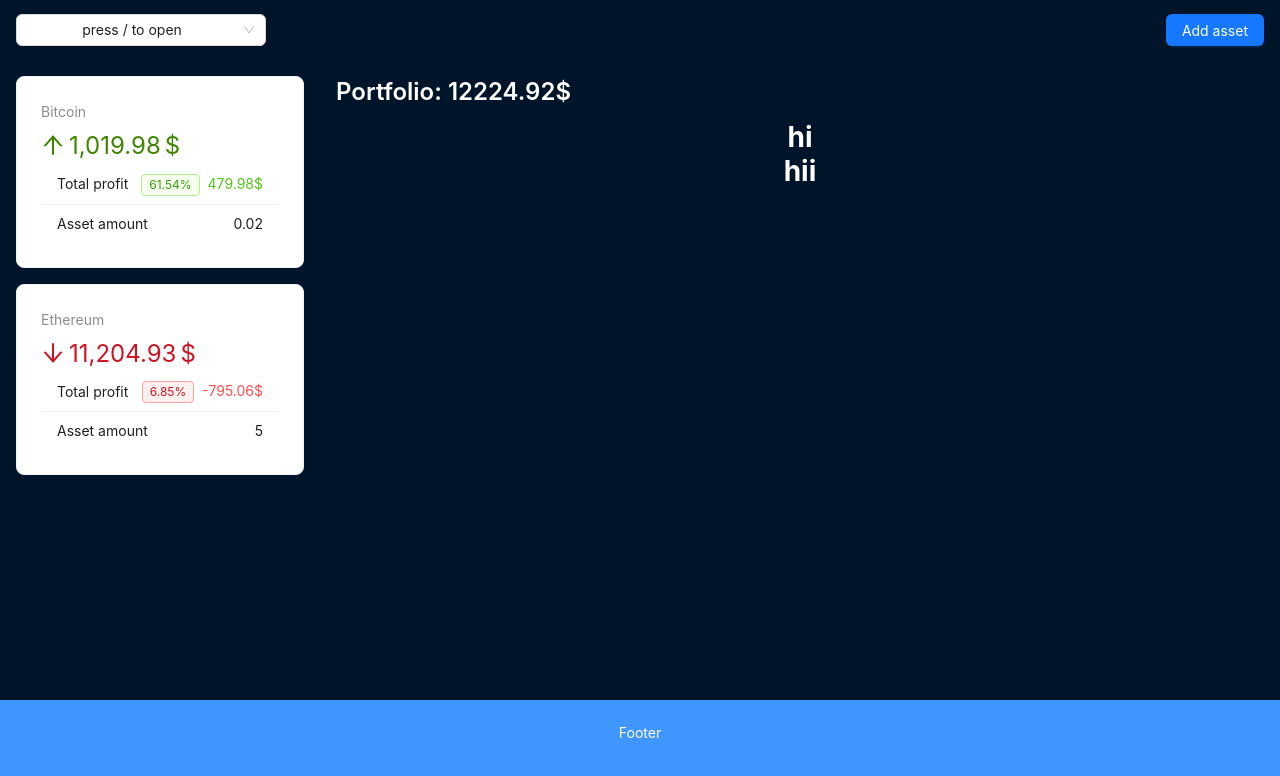
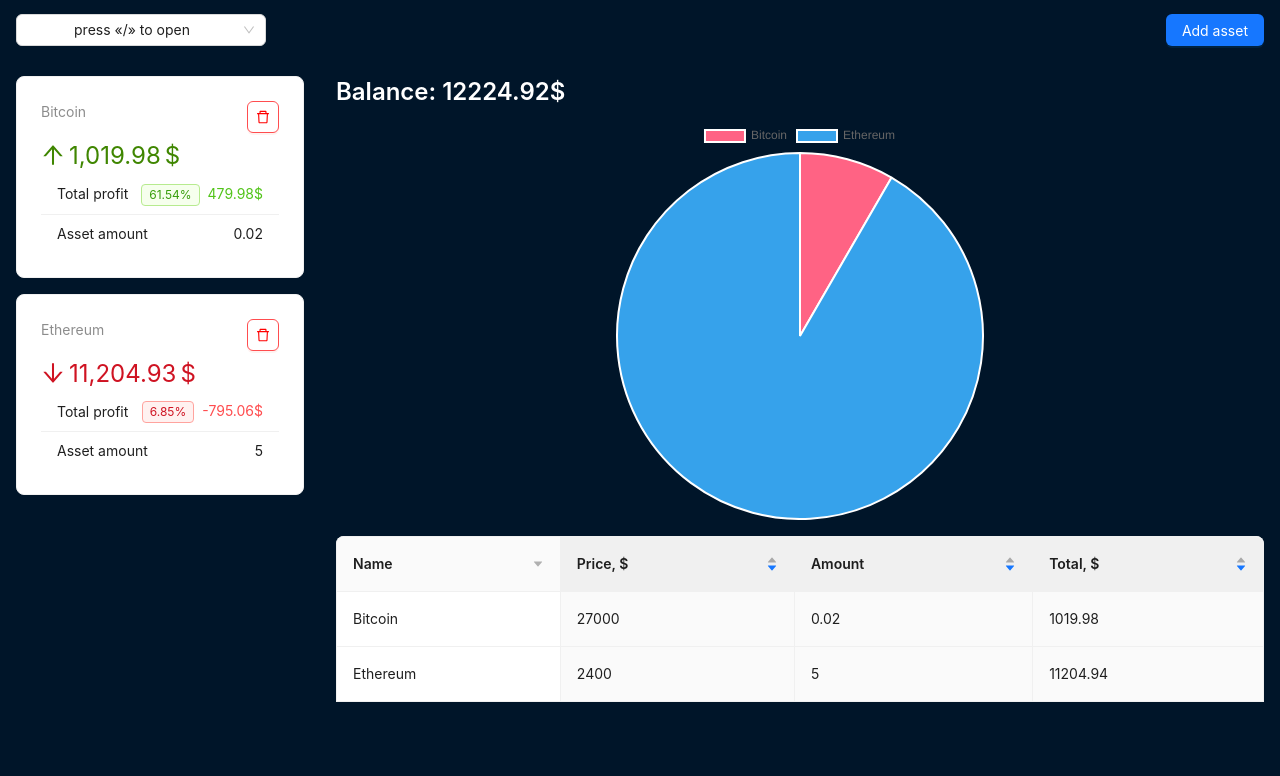
Before and after one commit to ivanikolaev/crypto-app, a React (Vite) app: page / in a window 1280 px wide. Shown: the top 776 px of the page. Built offline with nearby package versions, Linux system fonts and the light colour scheme.

Commit message:
added charts and table, finished frontend

```diff
--- a/package.json
+++ b/package.json
@@ -10,9 +10,12 @@
     "preview": "vite preview"
   },
   "dependencies": {
+    "@ant-design/icons": "^5.5.1",
     "antd": "^5.19.3",
     "react": "^18.3.1",
-    "react-dom": "^18.3.1"
+    "react-chartjs-2": "^5.2.0",
+    "react-dom": "^18.3.1",
+    "styled-components": "^6.1.13"
   },
   "devDependencies": {
     "@types/react": "^18.3.3",
--- a/src/components/AppContent.jsx
+++ b/src/components/AppContent.jsx
@@ -7,7 +7,7 @@ const { Content } = Layout
 
 const contentStyle = {
     textAlign: 'center',
-    minHeight: 'calc(100vh - 160px)',
+    minHeight: 'calc(100vh - 60px)',
     color: '#fff',
     backgroundColor: '#001529',
     padding: '1rem',
@@ -21,18 +21,25 @@ export default function AppContent() {
         return acc
     }, {})
 
+    let balance = +(assets
+        .map((asset) => asset.amount * cryptoPriceMap[asset.id])
+        .reduce((acc, value) => (acc += value), 0)
+        .toFixed(2))
+
     return (
         <Content style={contentStyle}>
             <Typography.Title level={3} style={{ textAlign: 'left', color: 'white' }}>
-                Portfolio: {' '}
-                {assets
-                    .map((asset) => asset.amount * cryptoPriceMap[asset.id])
-                    .reduce((acc, value) => (acc += value), 0)
-                    .toFixed(2)
-                }$
+                Balance: {balance}$
             </Typography.Title>
-            <PortfolioChart />
-            <AssetsTable />
+            {balance > 0 ? (
+                <>
+                    <PortfolioChart />
+                    <AssetsTable />
+                </>
+            ) : (
+                <></>
+            )}
+
         </Content>
     )
 }
--- a/src/components/AppFooter.jsx
+++ /dev/null
@@ -1,16 +0,0 @@
-import React from 'react'
-import { Layout } from 'antd'
-const { Footer } = Layout
-
-const footerStyle = {
-    textAlign: 'center',
-    color: '#fff',
-    height: 100,
-    backgroundColor: '#4096ff',
-}
-
-export default function AppFooter() {
-    return (
-        <Footer style={footerStyle}>Footer</Footer>
-    )
-}
--- a/src/components/AppHeader.jsx
+++ b/src/components/AppHeader.jsx
@@ -46,7 +46,7 @@ export default function AppHeader() {
                 open={select}
                 onSelect={handleSelect}
                 onClick={() => setSelect((prev) => !prev)}
-                value="press / to open"
+                value="press «/» to open"
                 options={crypto.map((coin) => ({
                     value: coin.id,
                     label: coin.id,
--- a/src/components/AppLayout.jsx
+++ b/src/components/AppLayout.jsx
@@ -2,7 +2,6 @@ import React, { useContext } from 'react'
 import { Layout, Spin } from 'antd'
 import AppHeader from './AppHeader'
 import AppSider from './AppSider'
-import AppFooter from './AppFooter'
 import AppContent from './AppContent'
 import CryptoContext from '../context/crypto-context'
 
@@ -19,7 +18,6 @@ export default function AppLayout() {
                 <AppSider />
                 <AppContent />
             </Layout>
-            <AppFooter />
         </Layout>
     )
 }
--- a/src/components/AppSider.jsx
+++ b/src/components/AppSider.jsx
@@ -1,6 +1,6 @@
 import React from 'react'
-import { Layout, Card, Statistic, List, Typography, Tag } from 'antd'
-import { ArrowDownOutlined, ArrowUpOutlined } from '@ant-design/icons'
+import { Layout, Card, Statistic, List, Typography, Tag, Flex, Button } from 'antd'
+import { ArrowDownOutlined, ArrowUpOutlined, DeleteOutlined } from '@ant-design/icons'
 import { capitalize } from '../utils'
 import { useCrypto } from '../context/crypto-context'
 
@@ -12,14 +12,25 @@ const siderStyle = {
 }
 
 export default function AppSider() {
-    const { assets } = useCrypto()
+    const { assets, deleteAsset } = useCrypto()
 
     return (
         <Sider width="25%" style={siderStyle}>
-            {assets.map(asset => (
+            {assets.map((asset) => (
                 <Card key={asset.id} style={{ marginBottom: '1rem' }}>
                     <Statistic
-                        title={capitalize(asset.id)}
+                        title={
+                            <Flex justify='space-between'>
+                                {capitalize(asset.id)}
+                                <Button danger style={{ width: 10 }} onClick={() => deleteAsset(asset)}>
+                                    <DeleteOutlined style={{
+                                        color: 'red',
+                                        padding: 4,
+                                        cursor: 'pointer',
+                                    }} />
+                                </Button>
+                            </Flex>
+                        }
                         value={asset.totalAmount}
                         precision={2}
                         valueStyle={{ color: asset.grow ? '#3f8600' : '#cf1322' }}
--- a/src/components/AssetsTable.jsx
+++ b/src/components/AssetsTable.jsx
@@ -1,7 +1,52 @@
 import React from 'react'
+import { Table } from 'antd';
+import { useCrypto } from '../context/crypto-context';
+
+const columns = [
+    {
+        title: 'Name',
+        dataIndex: 'name',
+        sorter: (a, b) => a.name.length - b.name.length,
+        sortDirections: ['descend'],
+    },
+    {
+        title: 'Price, $',
+        dataIndex: 'price',
+        defaultSortOrder: 'descend',
+        sorter: (a, b) => a.price - b.price,
+    },
+    {
+        title: 'Amount',
+        dataIndex: 'amount',
+        defaultSortOrder: 'descend',
+        sorter: (a, b) => a.amount - b.amount,
+    },
+    {
+        title: 'Total, $',
+        dataIndex: 'total',
+        defaultSortOrder: 'descend',
+        sorter: (a, b) => a.totalAmount - b.totalAmount,
+    },
+];
 
 export default function AssetsTable() {
+    const { assets } = useCrypto()
+
+    const data = assets.map((a) => ({
+        key: a.id,
+        name: a.name,
+        amount: a.amount,
+        price: a.price,
+        total: a.totalAmount.toFixed(2),
+    }))
+
     return (
-        <h1>hii</h1>
+        <Table
+            style={{ marginBottom: 20 }}
+            pagination={false}
+            columns={columns}
+            dataSource={data}
+            bordered
+        />
     )
 }
--- a/src/components/PortfolioChart.jsx
+++ b/src/components/PortfolioChart.jsx
@@ -1,7 +1,41 @@
 import React from 'react'
+import { Chart as ChartJS, ArcElement, Tooltip, Legend } from 'chart.js';
+import { Pie } from 'react-chartjs-2';
+import { useCrypto } from '../context/crypto-context'
+
+ChartJS.register(ArcElement, Tooltip, Legend);
 
 export default function PortfolioChart() {
+    const { assets } = useCrypto()
+
+    const data = {
+        labels: assets.map((a) => a.name),
+        datasets: [
+            {
+                label: '$',
+                data: assets.map((a) => a.totalAmount),
+                backgroundColor: [
+                    'rgba(255, 99, 132, 1)',
+                    'rgba(54, 162, 235, 1)',
+                    'rgba(255, 206, 86, 1)',
+                    'rgba(75, 192, 192, 1)',
+                    'rgba(153, 102, 255, 1)',
+                    'rgba(255, 159, 64, 1)',
+                ],
+            },
+        ],
+    };
+
     return (
-        <h1>hi</h1>
+        <div
+            style={{
+                display: 'flex',
+                marginBottom: '1rem',
+                justifyContent: 'center',
+                height: 400
+            }}
+        >
+            <Pie data={data} />
+        </div>
     )
 }
--- a/src/context/crypto-context.jsx
+++ b/src/context/crypto-context.jsx
@@ -21,6 +21,7 @@ export function CryptoContextProvider({ children }) {
                 growPercent: percentDelta(asset.price, coin.price),
                 totalAmount: asset.amount * coin.price,
                 totalProfit: asset.amount * (coin.price - asset.price),
+                name: coin.name,
                 ...asset,
             }
         })
@@ -43,7 +44,11 @@ export function CryptoContextProvider({ children }) {
         setAssets((prev) => mapAssets([...prev, newAsset], crypto))
     }
 
-    return <CryptoContext.Provider value={{ loading, crypto, assets, addAsset }}>
+    const deleteAsset = (asset) => {
+        setAssets((prev) => [...prev.filter((c) => c.id !== asset.id)])
+    }
+
+    return <CryptoContext.Provider value={{ loading, crypto, assets, addAsset, deleteAsset }}>
         {children}
     </CryptoContext.Provider>
 }
```
Also changed, not shown: 1 other file (tests, documents, lock files or other folders).
